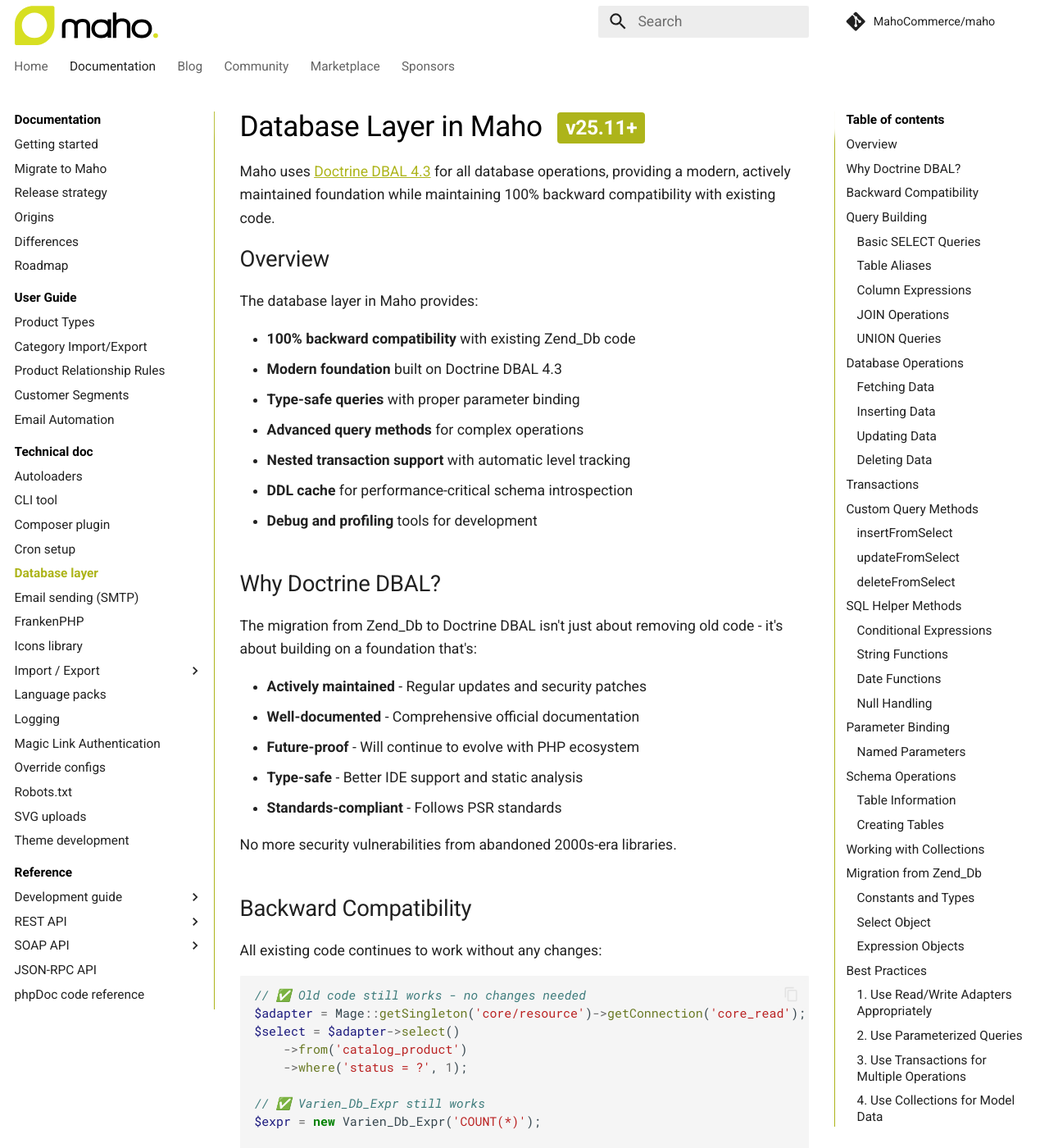
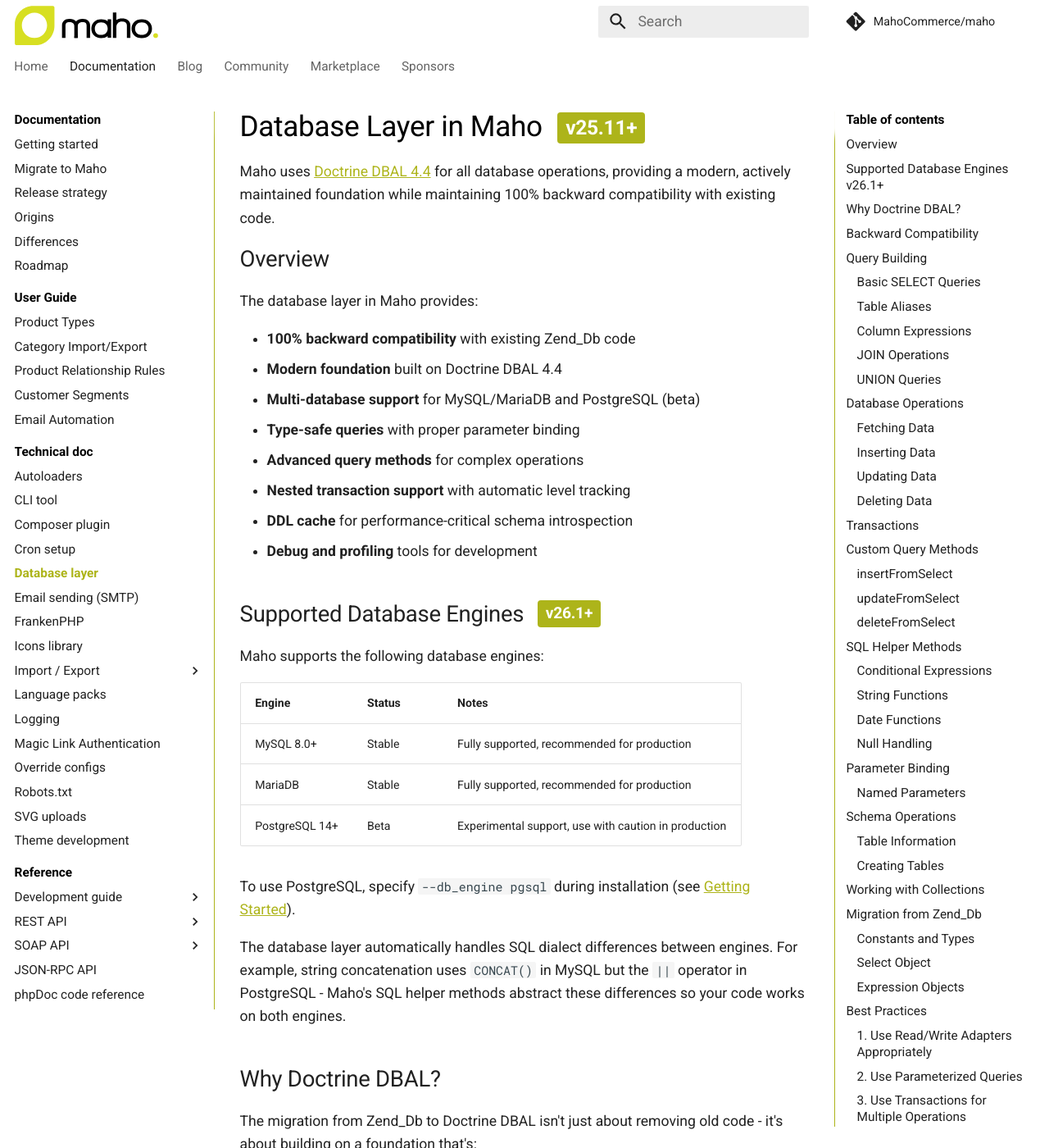
Before and after one commit to MahoCommerce/mahocommerce.com, an MkDocs documentation site: the page built from docs/database-layer.md, in a window 1280 px wide and 1400 px high. Shown: the whole window at 82% size. Built offline with MkDocs 1.6.1 and Material for MkDocs 9.7.7, drawn with Linux system fonts in a browser that asks for light colours; comment, search, counter and statistics services are not loaded.

Commit message:
Document PostgreSQL support (v26.1) and update DBAL to 4.4
- Add PostgreSQL 14+ (beta) to system requirements in getting-started.md
- Add --db_engine option to CLI install command documentation
- Add "Supported Database Engines" section to database-layer.md
- Add "Multi-Database Support" feature card to home page
- Update db:connect description to be database-agnostic in cli-tool.md
- Update Doctrine DBAL version from 4.3 to 4.4 across all docs

```diff
--- a/docs/database-layer.md
+++ b/docs/database-layer.md
@@ -1,18 +1,33 @@
 # Database Layer in Maho <span class="version-badge">v25.11+</span>
 
-Maho uses [Doctrine DBAL 4.3](https://www.doctrine-project.org/projects/dbal.html){target=_blank} for all database operations, providing a modern, actively maintained foundation while maintaining 100% backward compatibility with existing code.
+Maho uses [Doctrine DBAL 4.4](https://www.doctrine-project.org/projects/dbal.html){target=_blank} for all database operations, providing a modern, actively maintained foundation while maintaining 100% backward compatibility with existing code.
 
 ## Overview
 
 The database layer in Maho provides:
 
 - **100% backward compatibility** with existing Zend_Db code
-- **Modern foundation** built on Doctrine DBAL 4.3
+- **Modern foundation** built on Doctrine DBAL 4.4
+- **Multi-database support** for MySQL/MariaDB and PostgreSQL (beta)
 - **Type-safe queries** with proper parameter binding
 - **Advanced query methods** for complex operations
 - **Nested transaction support** with automatic level tracking
 - **DDL cache** for performance-critical schema introspection
 - **Debug and profiling** tools for development
+
+## Supported Database Engines <span class="version-badge">v26.1+</span>
+
+Maho supports the following database engines:
+
+| Engine | Status | Notes |
+|--------|--------|-------|
+| MySQL 8.0+ | Stable | Fully supported, recommended for production |
+| MariaDB | Stable | Fully supported, recommended for production |
+| PostgreSQL 14+ | Beta | Experimental support, use with caution in production |
+
+To use PostgreSQL, specify `--db_engine pgsql` during installation (see [Getting Started](getting-started.md)).
+
+The database layer automatically handles SQL dialect differences between engines. For example, string concatenation uses `CONCAT()` in MySQL but the `||` operator in PostgreSQL - Maho's SQL helper methods abstract these differences so your code works on both engines.
 
 ## Why Doctrine DBAL?
 
```
Also changed, not shown: docs/cli-tool.md (+1 -1 lines), docs/differences.md (+1 -1 lines), docs/getting-started.md (+2 -1 lines), docs/index.md (+12 -2 lines).
